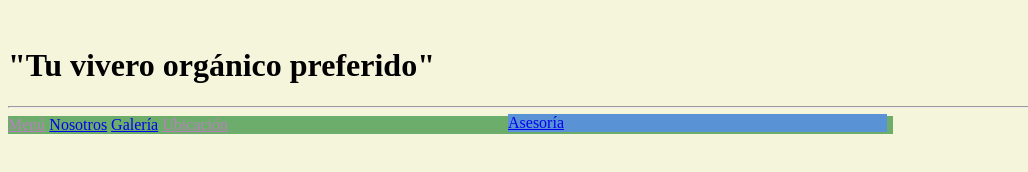
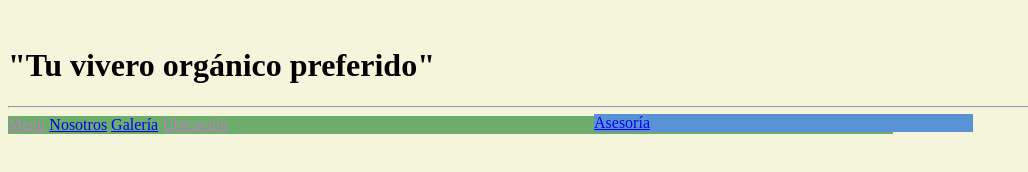
Before and after one commit to Juthmpa/Vivero, a plain HTML site: page index.html in a window 1280 px wide. Shown: the whole page, without its empty margins (0-1028 px from the left). Drawn offline with Linux system fonts and the light colour scheme.

Commit message:
Versión 3

```diff
--- a/index.html
+++ b/index.html
@@ -21,7 +21,7 @@
             width: 30%;/*Espacio que ocupa la cabecera izquierda*/
             background-color: rgb(89, 147, 214);/*color azul de la cabecera izquierda*/
             margin-top: -20px;/*mover la cabecera hacia arriba*/
-            margin-left: 500px;/*mover la cabecera hacia la derecha*/
+            margin-left: 586px;/*mover la cabecera hacia la derecha*/
         }
 
 
```
